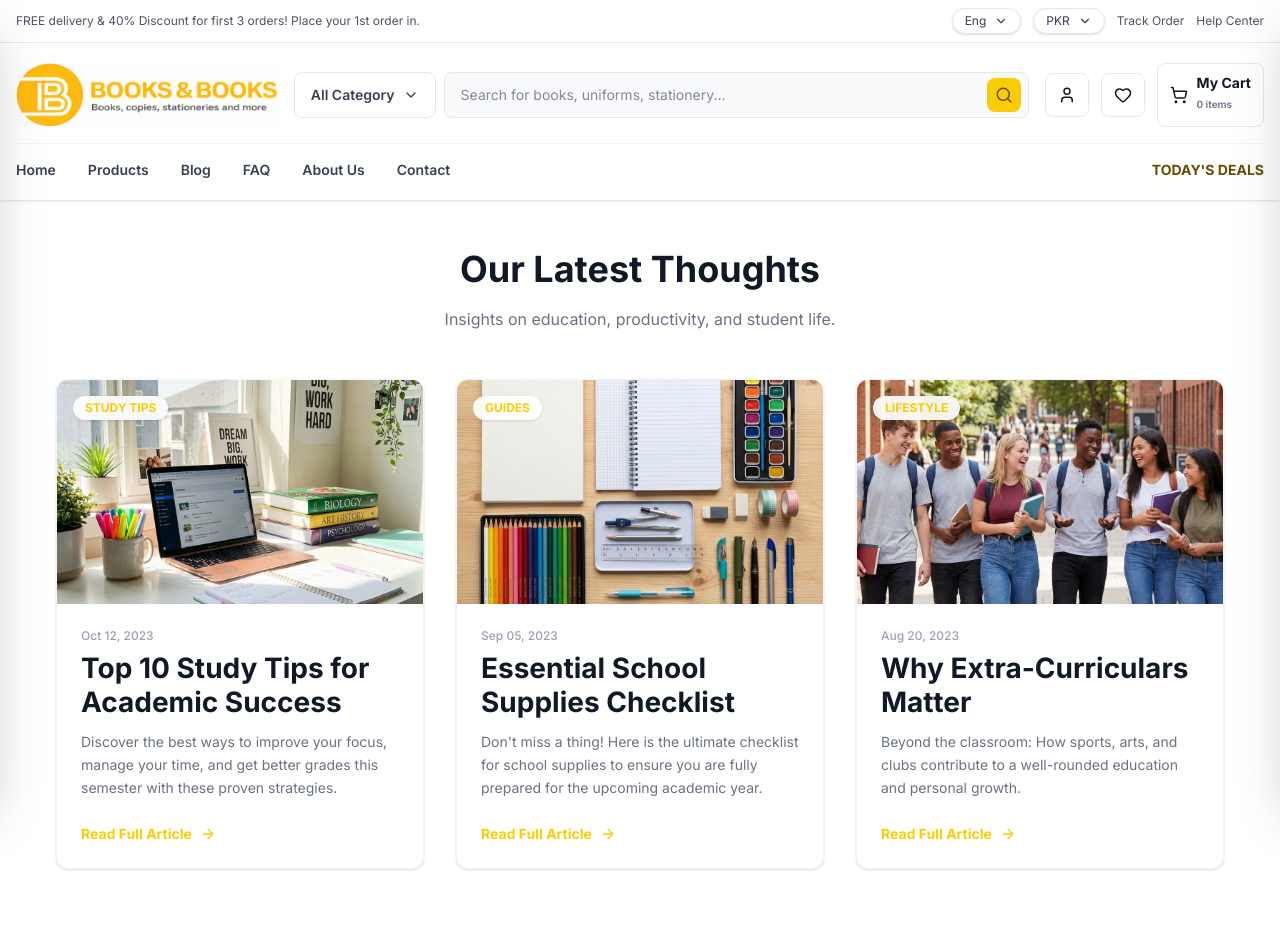
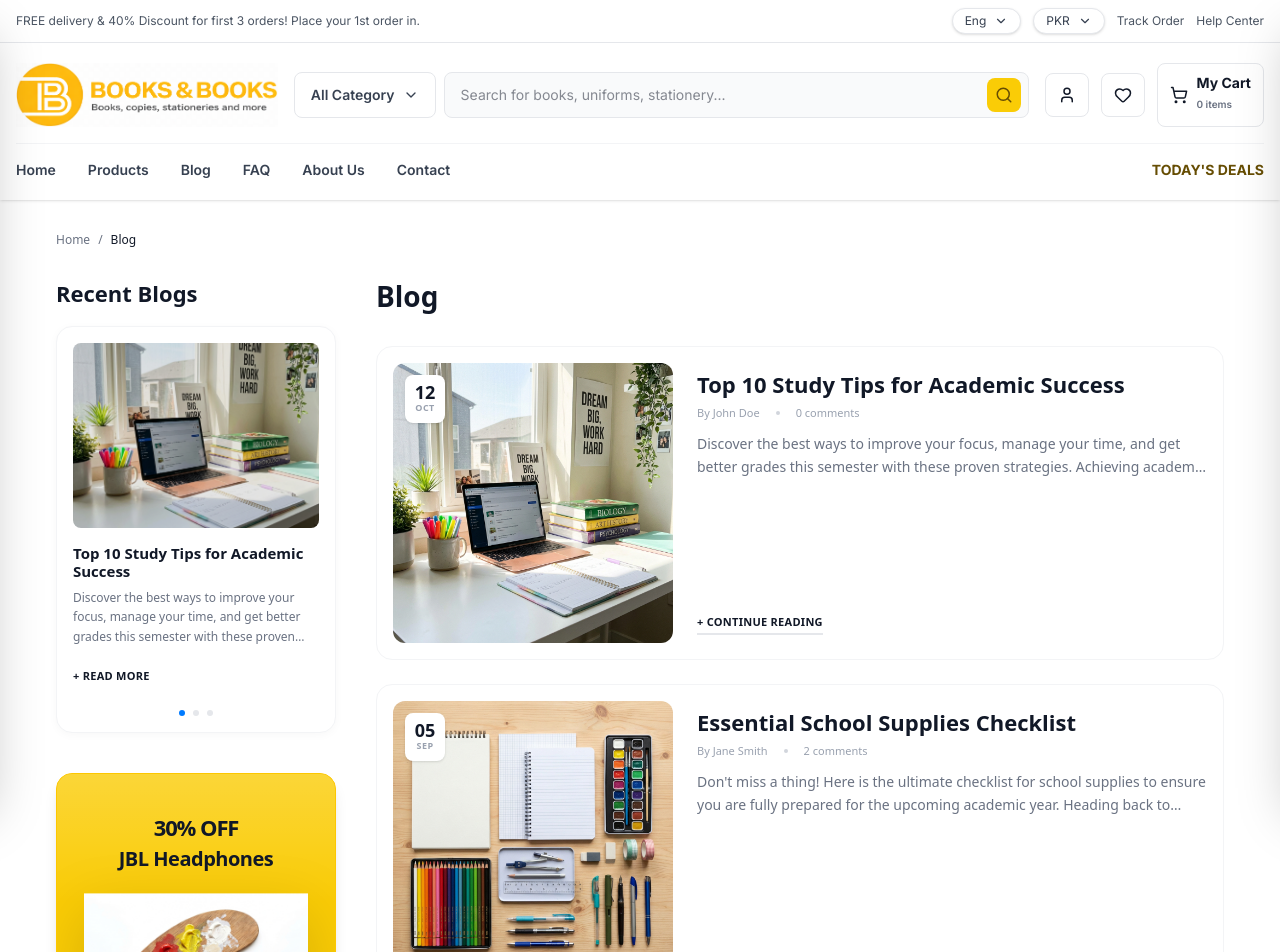
Before and after one commit to JaiKumarSuther/books-books, a Next.js app: page /blog in a window 1280 px wide. Shown: the top 952 px of the page. Built offline with nearby package versions, Linux system fonts and the light colour scheme.

Commit message:
updated blogs ui

```diff
--- a/app/blog/page.tsx
+++ b/app/blog/page.tsx
@@ -1,46 +1,141 @@
+"use client";
+
 import Link from 'next/link';
 import { blogs } from '../data/blogs';
 import { ArrowRight } from 'lucide-react';
 
 export default function BlogPage() {
     return (
-        <div className="min-h-screen bg-white py-12">
+        <div className="min-h-screen bg-white py-8 font-sans">
             <div className="max-w-[1200px] mx-auto px-4">
-                <div className="text-center mb-12">
-                    <h1 className="text-4xl font-bold text-gray-900 mb-4">Our Latest Thoughts</h1>
-                    <p className="text-gray-500 max-w-2xl mx-auto">Insights on education, productivity, and student life.</p>
+
+                {/* Breadcrumb */}
+                <div className="flex items-center gap-2 text-xs text-gray-500 mb-8 font-medium">
+                    <Link href="/" className="hover:text-primary-dark transition-colors">Home</Link>
+                    <span>/</span>
+                    <span className="text-gray-900">Blog</span>
                 </div>
 
-                <div className="grid md:grid-cols-3 gap-8">
+                <div className="grid grid-cols-1 lg:grid-cols-[280px_1fr] gap-10">
+
+                    {/* --- SIDEBAR --- */}
+                    <aside className="space-y-10">
+
+                        {/* Recent Blogs Widget */}
+                        <div>
+                            <h3 className="text-lg font-bold text-gray-900 mb-5">Recent Blogs</h3>
+                            <div className="bg-white border border-gray-100 rounded-2xl p-4 shadow-[0_2px_10px_rgba(0,0,0,0.03)] hover:shadow-lg transition-all duration-300 group cursor-pointer">
+                                <div className="aspect-[4/3] w-full rounded-lg overflow-hidden mb-4 relative">
+                                    <img
+                                        src={blogs[0].image}
+                                        alt="Recent"
+                                        className="w-full h-full object-cover transition-transform duration-700 group-hover:scale-105"
+                                    />
+                                    {/* Overlay */}
+                                    <div className="absolute inset-0 bg-black/10 group-hover:bg-transparent transition-colors"></div>
+                                </div>
+                                <h4 className="font-bold text-[15px] text-gray-900 mb-2 line-clamp-2 leading-snug group-hover:text-secondary transition-colors">
+                                    {blogs[0].title}
+                                </h4>
+                                <p className="text-xs text-gray-500 line-clamp-3 mb-4 leading-relaxed">
+                                    {blogs[0].excerpt}
+                                </p>
+                                <Link href={`/blog/${blogs[0].id}`} className="text-[11px] font-bold underline decoration-2 decoration-gray-300 hover:decoration-secondary text-gray-900 hover:text-secondary uppercase tracking-wide transition-all">
+                                    + Read more
+                                </Link>
+
+                                {/* Dots */}
+                                <div className="flex justify-center gap-2 mt-6">
+                                    <div className="w-1.5 h-1.5 rounded-full bg-[#007BFF]"></div>
+                                    <div className="w-1.5 h-1.5 rounded-full bg-gray-200"></div>
+                                    <div className="w-1.5 h-1.5 rounded-full bg-gray-200"></div>
+                                </div>
+                            </div>
+                        </div>
+
+                        {/* Promo Banner */}
+                        <div className="bg-primary rounded-2xl overflow-hidden shadow-lg border border-yellow-400 relative h-[420px] flex flex-col items-center text-center p-8 pt-10 group cursor-pointer">
+                            {/* Radial text background effect */}
+                            <div className="absolute top-0 inset-x-0 h-32 bg-gradient-to-b from-white/20 to-transparent"></div>
+
+                            <div className="relative z-10">
+                                <h3 className="text-[42px] font-black text-secondary leading-[0.9] mb-1 tracking-tighter">30% OFF</h3>
+                                <p className="text-xl font-bold text-gray-900 tracking-tight">JBL Headphones</p>
+                            </div>
+
+                            {/* Product Image */}
+                            <img
+                                src="/cat-art.png"
+                                alt="Product"
+                                className="absolute top-1/2 left-1/2 -translate-x-1/2 -translate-y-[40%] w-56 object-contain drop-shadow-2xl transition-transform duration-500 group-hover:scale-110 group-hover:-rotate-3"
+                                style={{ filter: "drop-shadow(0 20px 30px rgba(0,0,0,0.15))" }}
+                            />
+
+                            {/* Button implied by entire card click, but visually present if needed,
+                                though mockup doesn't show button, just yellow card. Keeping it clean as per image. */}
+                        </div>
+                    </aside>
+
+                    {/* --- MAIN CONTENT --- */}
+                    <main>
+                        <h2 className="text-2xl font-bold text-gray-900 mb-8">Blog</h2>
+                        <div className="space-y-6">
                             {blogs.map((post) => (
-                        <div key={post.id} className="group border border-gray-100 rounded-xl overflow-hidden shadow-sm hover:shadow-xl transition-all duration-300 flex flex-col h-full bg-white">
-                            <div className="h-56 bg-gray-100 relative overflow-hidden">
+                                <div key={post.id} className="bg-white border border-gray-100 rounded-2xl p-4 flex flex-col md:flex-row gap-6 hover:shadow-[0_4px_20px_rgba(0,0,0,0.05)] transition-all duration-300 group">
+
+                                    {/* Left: Image */}
+                                    <div className="w-full md:w-[280px] shrink-0 h-48 md:h-auto relative overflow-hidden rounded-xl">
                                         <img
                                             src={post.image}
                                             alt={post.title}
-                                    className="w-full h-full object-cover transition-transform duration-500 group-hover:scale-105"
+                                            className="w-full h-full object-cover transition-transform duration-700 group-hover:scale-105"
                                         />
-                                <div className="absolute top-4 left-4 bg-white/90 backdrop-blur-sm px-3 py-1 rounded-full text-xs font-bold text-primary uppercase shadow-sm">
-                                    {post.category}
+
+                                        {/* Date Badge */}
+                                        <div className="absolute top-3 left-3 bg-white rounded-lg shadow-sm w-10 h-12 flex flex-col items-center justify-center text-center z-10">
+                                            <span className="text-lg font-bold text-gray-900 leading-none">{post.day}</span>
+                                            <span className="text-[9px] font-bold text-gray-400 uppercase tracking-wider">{post.month}</span>
                                         </div>
+
+                                        {/* Hover Overlay */}
+                                        <div className="absolute inset-0 bg-black/20 opacity-0 group-hover:opacity-100 transition-opacity duration-300"></div>
                                     </div>
-                            <div className="p-6 flex flex-col flex-1">
-                                <span className="text-xs text-gray-400 mb-2 font-medium">{post.date}</span>
-                                <h2 className="font-bold text-xl mb-3 text-gray-900 leading-tight group-hover:text-secondary transition-colors">
+
+                                    {/* Right: Content */}
+                                    <div className="flex-1 py-1 md:py-2 flex flex-col">
+
+                                        {/* Title */}
+                                        <h3 className="text-lg md:text-xl font-bold text-gray-900 mb-2 group-hover:text-secondary transition-colors leading-tight">
                                             {post.title}
-                                </h2>
-                                <p className="text-gray-500 text-sm mb-6 line-clamp-3 leading-relaxed flex-1">
+                                        </h3>
+
+                                        {/* Meta */}
+                                        <div className="flex items-center gap-4 text-[11px] text-gray-400 mb-3 font-medium">
+                                            <span>By {post.author}</span>
+                                            <span className="w-1 h-1 rounded-full bg-gray-300"></span>
+                                            <span>{post.comments} comments</span>
+                                        </div>
+
+                                        {/* Excerpt */}
+                                        <p className="text-gray-500 text-xs md:text-sm mb-5 leading-relaxed line-clamp-2 md:line-clamp-2">
                                             {post.excerpt}
                                         </p>
+
+                                        {/* Link */}
+                                        <div className="mt-auto">
                                             <Link
                                                 href={`/blog/${post.id}`}
-                                    className="inline-flex items-center gap-2 text-primary font-bold text-sm hover:gap-3 transition-all"
+                                                className="inline-flex items-center text-[11px] font-bold text-gray-900 border-b-2 border-gray-200 group-hover:border-secondary group-hover:text-secondary pb-0.5 transition-all uppercase tracking-wide"
                                             >
-                                    Read Full Article <ArrowRight size={16} />
+                                                + Continue Reading
                                             </Link>
                                         </div>
                                     </div>
+                                </div>
                             ))}
+                        </div>
+                    </main>
+
                 </div>
             </div>
         </div>
--- a/app/data/blogs.ts
+++ b/app/data/blogs.ts
@@ -5,73 +5,120 @@ export interface BlogPost {
     content: string;
     image: string;
     date: string;
+    day: string;
+    month: string;
     category: string;
+    author: string;
+    comments: number;
 }
 
 export const blogs: BlogPost[] = [
     {
         id: "study-tips-for-success",
         title: "Top 10 Study Tips for Academic Success",
-        excerpt: "Discover the best ways to improve your focus, manage your time, and get better grades this semester with these proven strategies.",
+        excerpt: "Discover the best ways to improve your focus, manage your time, and get better grades this semester with these proven strategies. Achieving academic success isn't just about intelligence; it's about strategy, consistency, and efficient study habits.",
         content: `
             <p className="mb-4">Achieving academic success isn't just about intelligence; it's about strategy, consistency, and efficient study habits. Whether you're in high school or university, mastering these skills can significantly boost your performance.</p>
-
             <h3 className="text-xl font-bold mb-2">1. Create a Study Schedule</h3>
             <p className="mb-4">Consistency is key. set aside specific times each day for studying different subjects. This helps condition your brain to focus.</p>
-
             <h3 className="text-xl font-bold mb-2">2. Organize Your Study Space</h3>
-            <p className="mb-4">A cluttered desk leads to a cluttered mind. Ensure your workspace is clean, well-lit, and free from distractions. Using organizers for your stationery can make a huge difference.</p>
-
-            <h3 className="text-xl font-bold mb-2">3. Take Regular Breaks</h3>
-            <p className="mb-4">The Pomodoro technique suggests studying for 25 minutes and taking a 5-minute break. This keeps your mind fresh and prevents burnout.</p>
-
-            <p>Implement these tips starting today, and watch your productivity soar!</p>
+            <p className="mb-4">A cluttered desk leads to a cluttered mind. Ensure your workspace is clean, well-lit, and free from distractions.</p>
         `,
         image: "/blog-study-tips.png",
         date: "Oct 12, 2023",
-        category: "Study Tips"
+        day: "12",
+        month: "Oct",
+        category: "Study Tips",
+        author: "John Doe",
+        comments: 0
     },
     {
         id: "essential-school-supplies",
         title: "Essential School Supplies Checklist",
-        excerpt: "Don't miss a thing! Here is the ultimate checklist for school supplies to ensure you are fully prepared for the upcoming academic year.",
+        excerpt: "Don't miss a thing! Here is the ultimate checklist for school supplies to ensure you are fully prepared for the upcoming academic year. Heading back to school is exciting, but forgetting essential supplies can be stressful.",
         content: `
             <p className="mb-4">Heading back to school is exciting, but forgetting essential supplies can be stressful. We've compiled the ultimate checklist to ensure you have everything you need.</p>
-
             <h3 className="text-xl font-bold mb-2">The Basics</h3>
             <ul className="list-disc pl-5 mb-4 space-y-2">
                 <li>Notebooks (ruled and unruled)</li>
                 <li>Pens (Blue, Black, and Red)</li>
                 <li>Pencils and Erasers</li>
-                <li>Highlighters</li>
             </ul>
-
-            <h3 className="text-xl font-bold mb-2">Math & Science</h3>
-            <p className="mb-4">Don't forget your geometry box, scientific calculator, and graph paper. These are often required for higher-grade levels.</p>
-
-            <p>Check out our "Back to School" bundle offers to get all these items at a discounted price!</p>
         `,
         image: "/blog-school-supplies.png",
         date: "Sep 05, 2023",
-        category: "Guides"
+        day: "05",
+        month: "Sep",
+        category: "Guides",
+        author: "Jane Smith",
+        comments: 2
     },
     {
         id: "benefits-of-extra-curriculars",
         title: "Why Extra-Curriculars Matter",
-        excerpt: "Beyond the classroom: How sports, arts, and clubs contribute to a well-rounded education and personal growth.",
+        excerpt: "Beyond the classroom: How sports, arts, and clubs contribute to a well-rounded education and personal growth. Education is more than just grades. Participating in extra-curricular activities plays a crucial role in personal development.",
         content: `
             <p className="mb-4">Education is more than just grades. Participating in extra-curricular activities plays a crucial role in personal development.</p>
-
             <h3 className="text-xl font-bold mb-2">Building Soft Skills</h3>
             <p className="mb-4">Clubs and sports teams teach teamwork, leadership, and communication skills that are invaluable in the real world.</p>
-
-            <h3 className="text-xl font-bold mb-2">Stress Relief</h3>
-            <p className="mb-4">Engaging in hobbies like painting or playing football provides a healthy outlet for stress, leading to better mental health.</p>
-
-            <p>Encourage balance in your student life by picking at least one activity you love outside of academics.</p>
         `,
         image: "/blog-happy-students.png",
         date: "Aug 20, 2023",
-        category: "Lifestyle"
+        day: "20",
+        month: "Aug",
+        category: "Lifestyle",
+        author: "Mike Ross",
+        comments: 5
+    },
+    {
+        id: "healthy-lunch-ideas",
+        title: "5 Healthy Lunch Ideas for School",
+        excerpt: "Fuel your body and mind with these delicious, nutritious, and easy-to-pack lunch ideas that will keep you energized throughout the school day. Proper nutrition is the foundation of learning.",
+        content: `
+            <p className="mb-4">Fuel your body and mind with these delicious and nutritious lunch ideas. Proper nutrition is the foundation of learning.</p>
+            <h3 className="text-xl font-bold mb-2">1. The Classic Bento</h3>
+            <p className="mb-4">A mix of colorful fruits, veggies, and a protein-packed sandwich.</p>
+        `,
+        image: "/blog_healthy_lunch_1768481777922.png",
+        date: "Jul 15, 2023",
+        day: "15",
+        month: "Jul",
+        category: "Health",
+        author: "Sarah Lee",
+        comments: 8
+    },
+    {
+        id: "importance-physical-education",
+        title: "The Importance of Physical Education",
+        excerpt: "Physical activity is just as important as mental exercise. Learn why PE classes are vital for student health, focus, and overall well-being. Keeping active helps reduce stress and improve concentration.",
+        content: `
+            <p className="mb-4">Physical activity is just as important as mental exercise. Keeping active helps reduce stress and improve concentration.</p>
+            <h3 className="text-xl font-bold mb-2">Focus and Concentration</h3>
+            <p className="mb-4">Studies show that regular exercise improves focus and cognitive function.</p>
+        `,
+        image: "/blog_physical_education_1768481794201.png",
+        date: "Jun 10, 2023",
+        day: "10",
+        month: "Jun",
+        category: "Sports",
+        author: "Tom Baker",
+        comments: 3
+    },
+    {
+        id: "digital-learning-pros-cons",
+        title: "Digital Learning: Pros and Cons",
+        excerpt: "As technology integrates into classrooms, we explore the benefits and challenges of digital learning tools for modern students. From interactive tablets to distraction management.",
+        content: `
+            <p className="mb-4">As technology integrates into classrooms, we explore the benefits and challenges of digital learning tools.</p>
+            <h3 className="text-xl font-bold mb-2">Access to Information</h3>
+            <p className="mb-4">The internet provides instant access to the world's knowledge bank.</p>
+        `,
+        image: "/blog_digital_learning_1768481810846.png",
+        date: "May 25, 2023",
+        day: "25",
+        month: "May",
+        category: "Tech",
+        author: "Emily Chen",
+        comments: 12
     }
 ];
```
Lines whose indentation alone changed are shown as unchanged.
